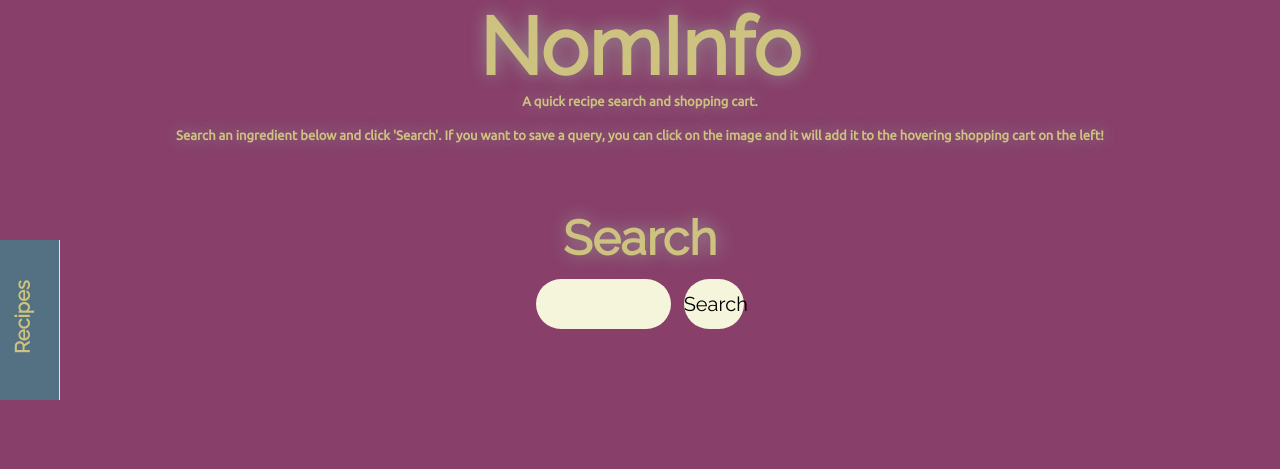
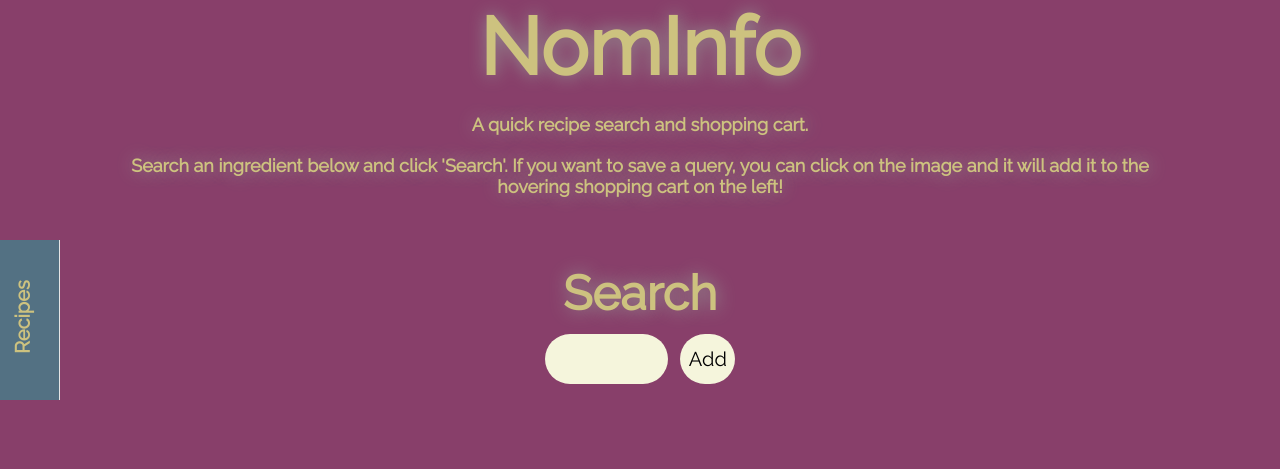
Before and after one commit to serenity4eternity786/NomInfo, a website: page public/index.html in a window 1280 px wide. Drawn offline with nearby package versions, Linux system fonts and the light colour scheme; no server answers.

Commit message:
changed css elements

```diff
--- a/public/index.html
+++ b/public/index.html
@@ -13,24 +13,15 @@
 <body>
     <header>
         <h1>NomInfo</h1>
-        <h6>A quick recipe search and shopping cart.</h6>
+        <h4 class="descript">A quick recipe search and shopping cart.</h4>
         <p></p>
-        <h6 class="descript">Search an ingredient below and click 'Search'. If you want to save a query, you can click on the image and it will add it to the hovering shopping cart on the left!</h6>
+        <h4 class="descript">Search an ingredient below and click 'Search'. If you want to save a query, you can click on the image and it will add it to the hovering shopping cart on the left!</h4>
     </header>
     <main>
         <section class="signup">
 
         </section>
-        <section class="recipe">
-            <h2>Recipes</h2>
-            <form id="add-recipe">
-                <!--<input type="text" class="custInput" id="recipe-input" placeholder=""/>-->
-                <!--<button type="submit" id="add">Add</button>-->
-            </form>
-            <div class="recipe-output">
-                <ul></ul>
-            </div>
-        </section>
+
 
         <section class="rate">
             <h2>Search</h2>
@@ -38,7 +29,7 @@
             <h6></h6>
             <form id="s-f">
                 <input type="text" id="recipe-search" placeholder=""/>
-                <button type="submit" id="recipeSearchButton">Search</button>
+                <button type="submit" id="recipeSearchButton">Add</button>
 
             </form>
             <div class="rate-output">
@@ -51,8 +42,19 @@
   integrity="sha256-16cdPddA6VdVInumRGo6IbivbERE8p7CQR3HzTBuELA="
   crossorigin="anonymous"></script>
     <script type="text/javascript" src="client.js"></script>
+    <script src="https://maxcdn.bootstrapcdn.com/bootstrap/3.3.7/js/bootstrap.min.js" integrity="sha384-Tc5IQib027qvyjSMfHjOMaLkfuWVxZxUPnCJA7l2mCWNIpG9mGCD8wGNIcPD7Txa" crossorigin="anonymous"></script>
 
 
 </body>
+<footer><section class="recipe">
+            <h2>Recipes</h2>
+            <form id="add-recipe">
+                <!--<input type="text" class="custInput" id="recipe-input" placeholder=""/>-->
+                <!--<button type="submit" id="add">Add</button>-->
+            </form>
+            <div class="recipe-output">
+                <ul></ul>
+            </div>
+        </section></footer>
 
 </html>
--- a/public/main.css
+++ b/public/main.css
@@ -122,6 +122,7 @@ input, button {
     width: 45%;
     font-size: 20px;
     height: 50px;
+    cursor: pointer;
 
 }
 
@@ -129,11 +130,11 @@ button {
     width: 20%;
 }
 
-button:hover {background-color: #AB9E4F}
+/*button:hover {background-color: #AB9E4F}*/
 
 button:active {
-  background-color: #CDC27F;
-  box-shadow: 0 5px #666;
+  /*background-color: #CDC27F;*/
+  /*box-shadow: 0 5px #666;*/
   transform: translateY(4px);
 }
 
@@ -219,4 +220,5 @@ h3 {
     margin: 20px;
     margin-left: 100px;
     margin-right: 100px;
+    font-size: large;
 }
```
